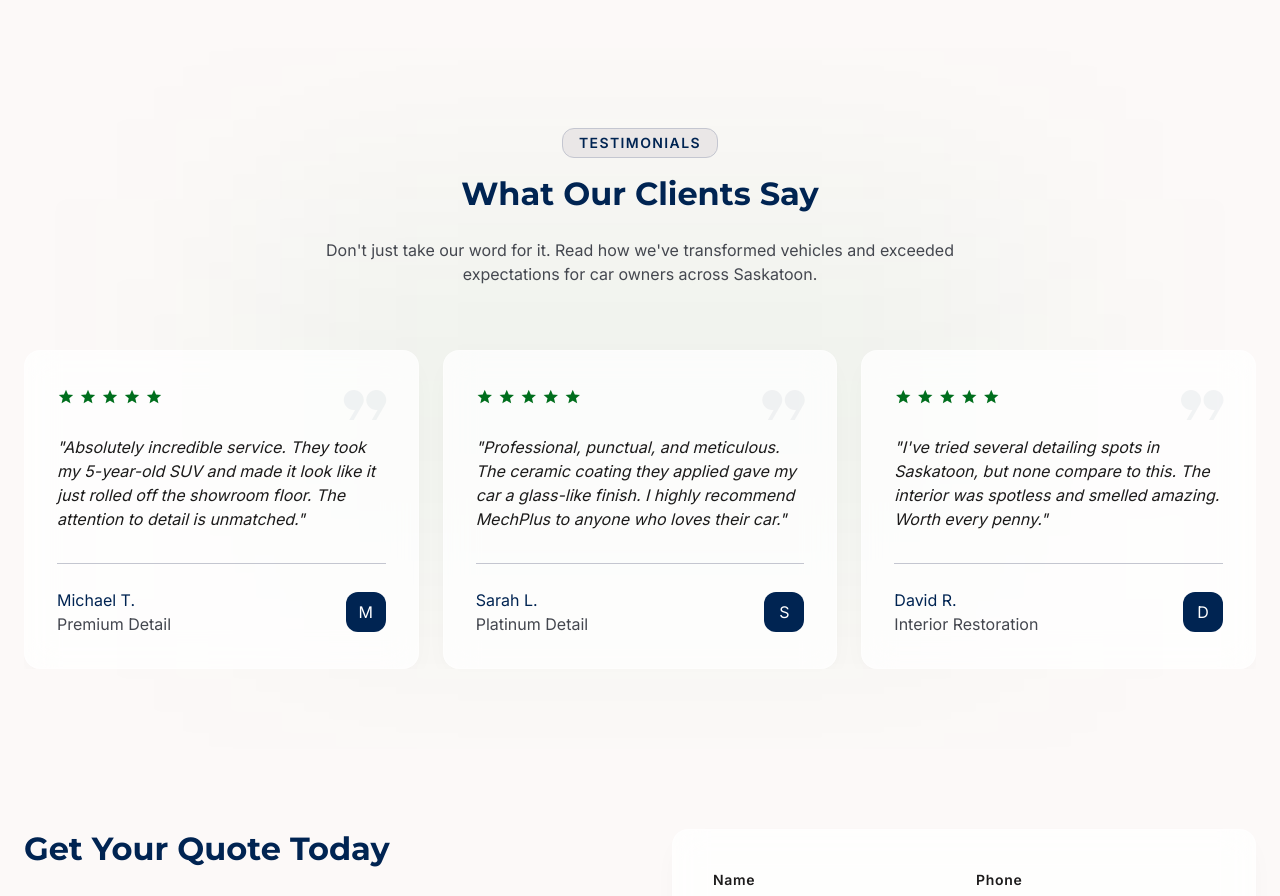
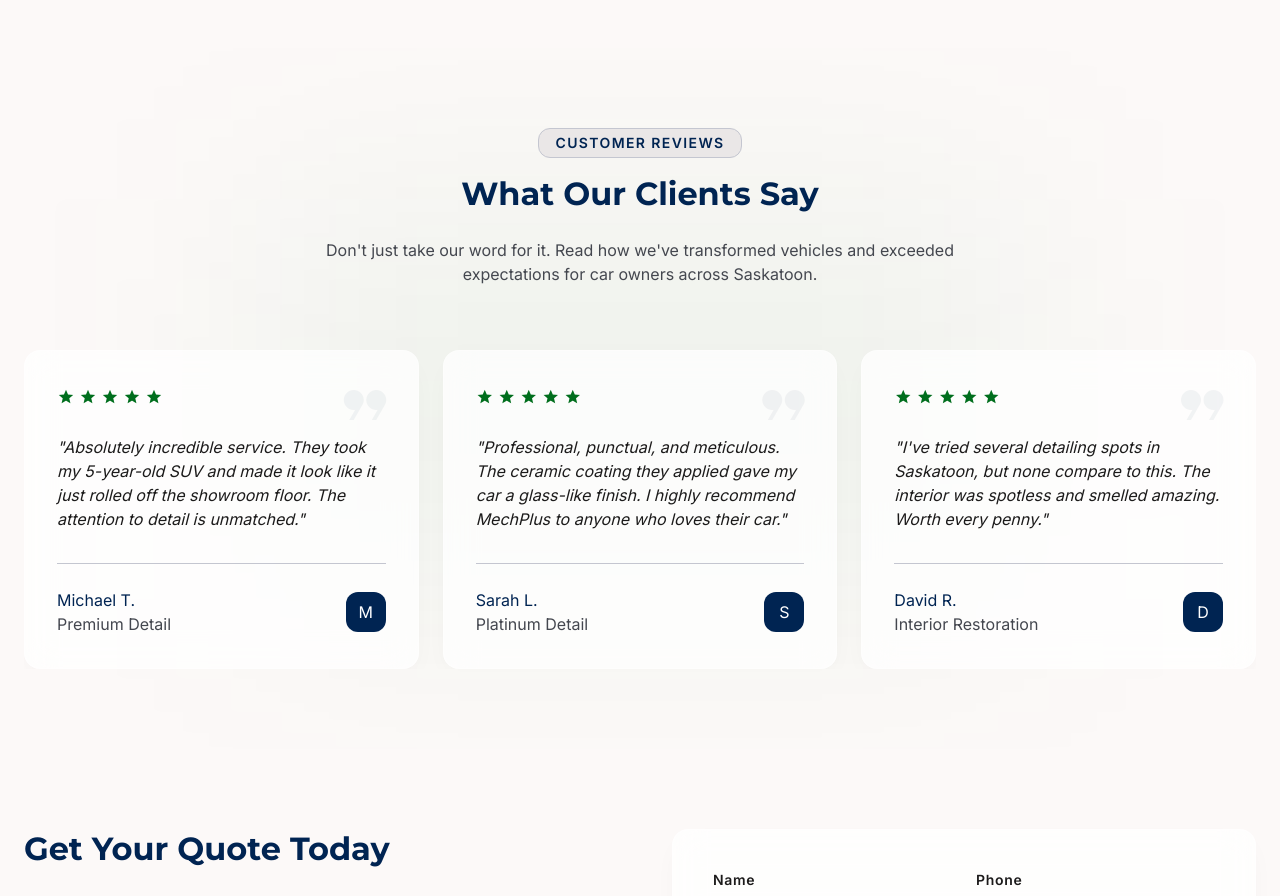
Before and after one commit to arhamnasirkhan/mechplus-under-construction, a React (Vite) app: page / in a window 1280 px wide. Shown: the part 4300-5196 px from the top of the page. Built offline with nearby package versions, Linux system fonts and the light colour scheme.

Commit message:
Change 'Testimonials' to 'Customer Reviews' for better clarity

```diff
--- a/src/components/Reviews.jsx
+++ b/src/components/Reviews.jsx
@@ -30,7 +30,7 @@ const Reviews = () => {
       <div className="relative z-10">
         <div className="text-center mb-16 reveal">
           <span className="inline-block bg-surface-container-high text-primary font-label-md text-label-md px-4 py-1 rounded-full mb-4 tracking-widest uppercase border border-outline-variant">
-            Testimonials
+            Customer Reviews
           </span>
           <h2 className="font-headline-lg text-headline-lg-mobile lg:text-headline-lg text-primary mb-6">
             What Our Clients Say
```
